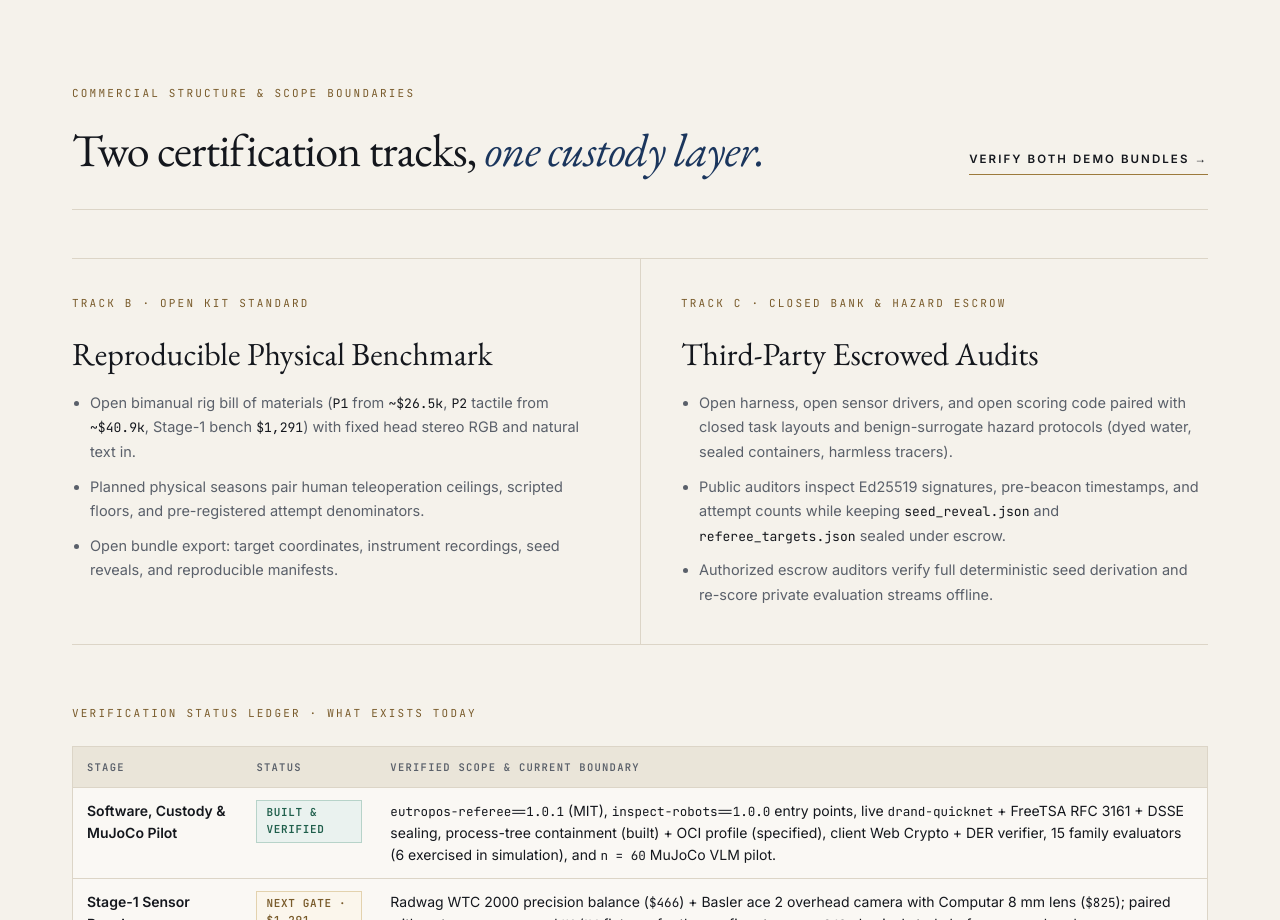
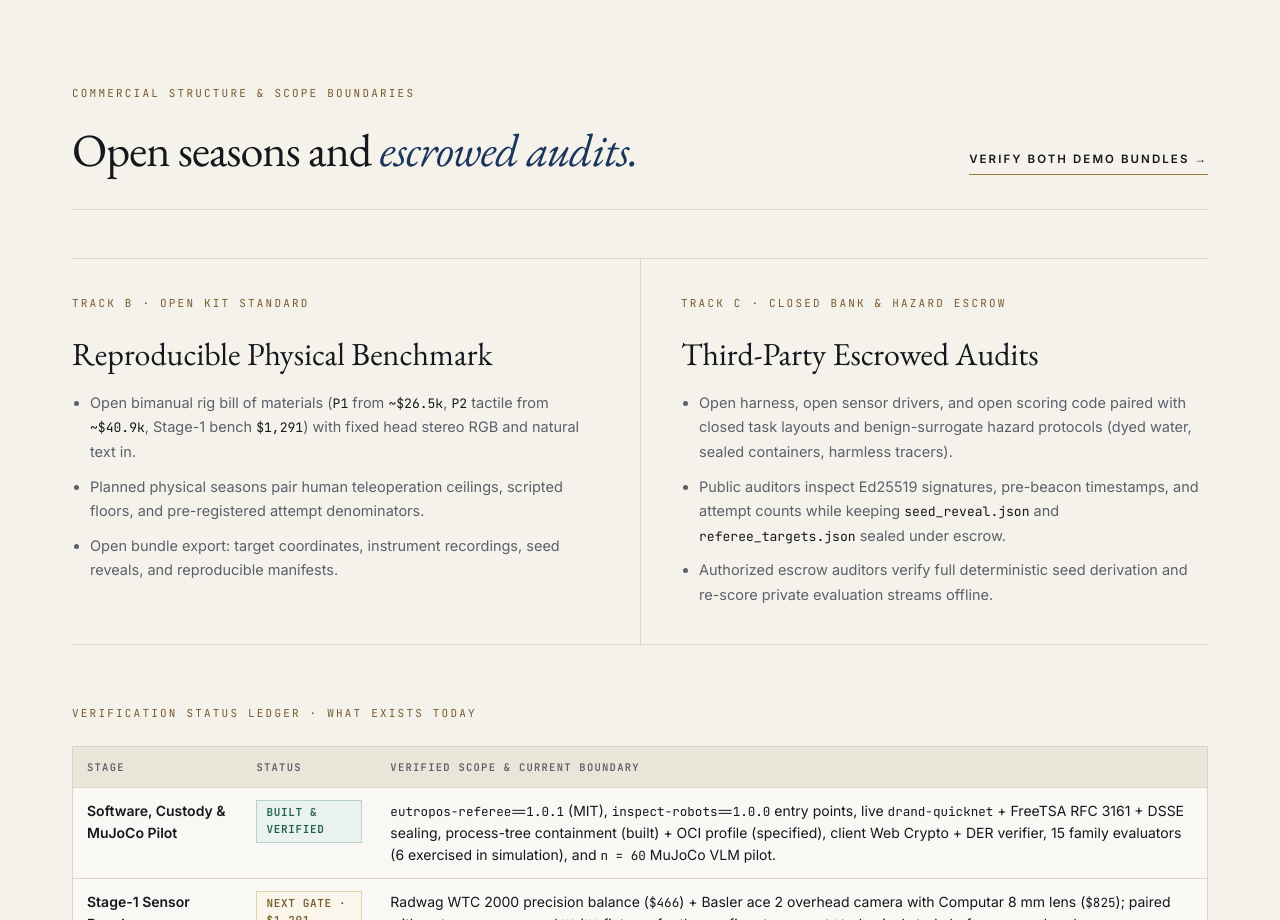
Before and after one commit to different-change/eutropos, a plain HTML site: page site/index.html in a window 1280 px wide. Shown: the part 3700-4620 px from the top of the page. Drawn offline with Linux system fonts and the light colour scheme; no server answers.

Commit message:
site: replace Band 5 heading with plain copy

```diff
--- a/site/index.html
+++ b/site/index.html
@@ -353,7 +353,7 @@
         <div class="gallery-header">
           <div>
             <p class="stamp stamp-light">Commercial Structure &amp; Scope Boundaries</p>
-            <h2 class="atelier-h2">Two certification tracks, <em>one custody layer.</em></h2>
+            <h2 class="atelier-h2">Open seasons and <em>escrowed audits.</em></h2>
           </div>
           <a class="link-editorial" href="verify.html">Verify Both Demo Bundles &rarr;</a>
         </div>
```
